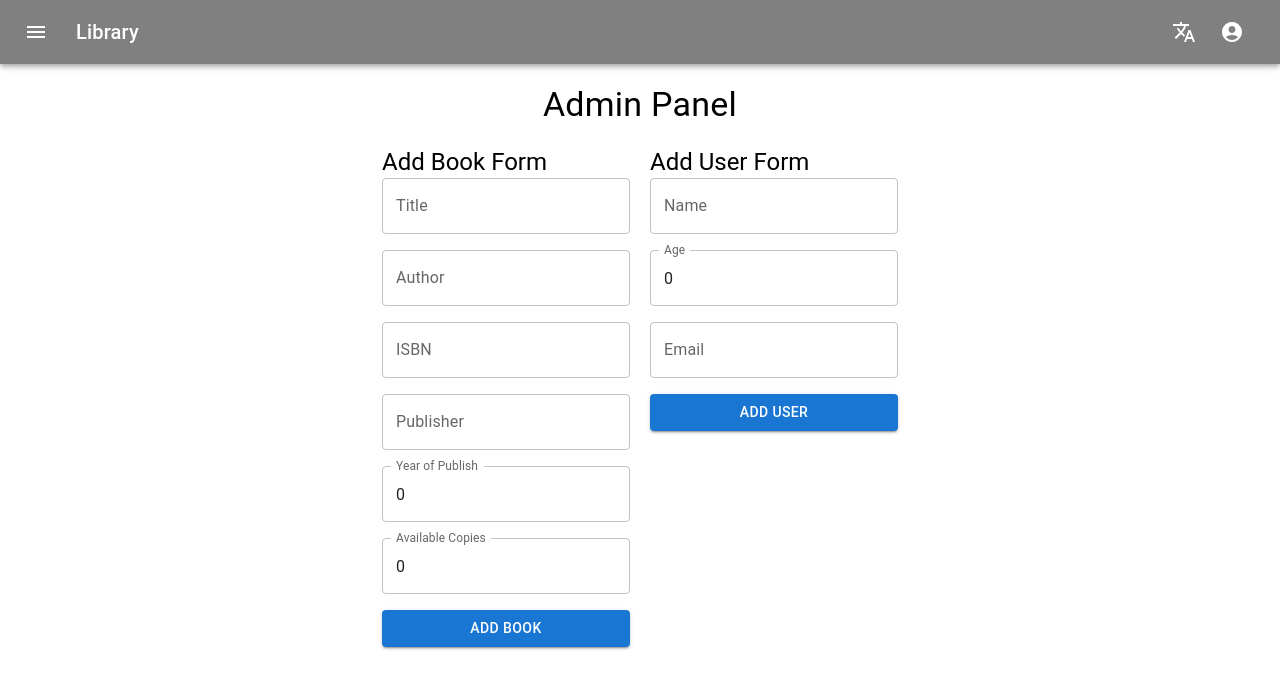
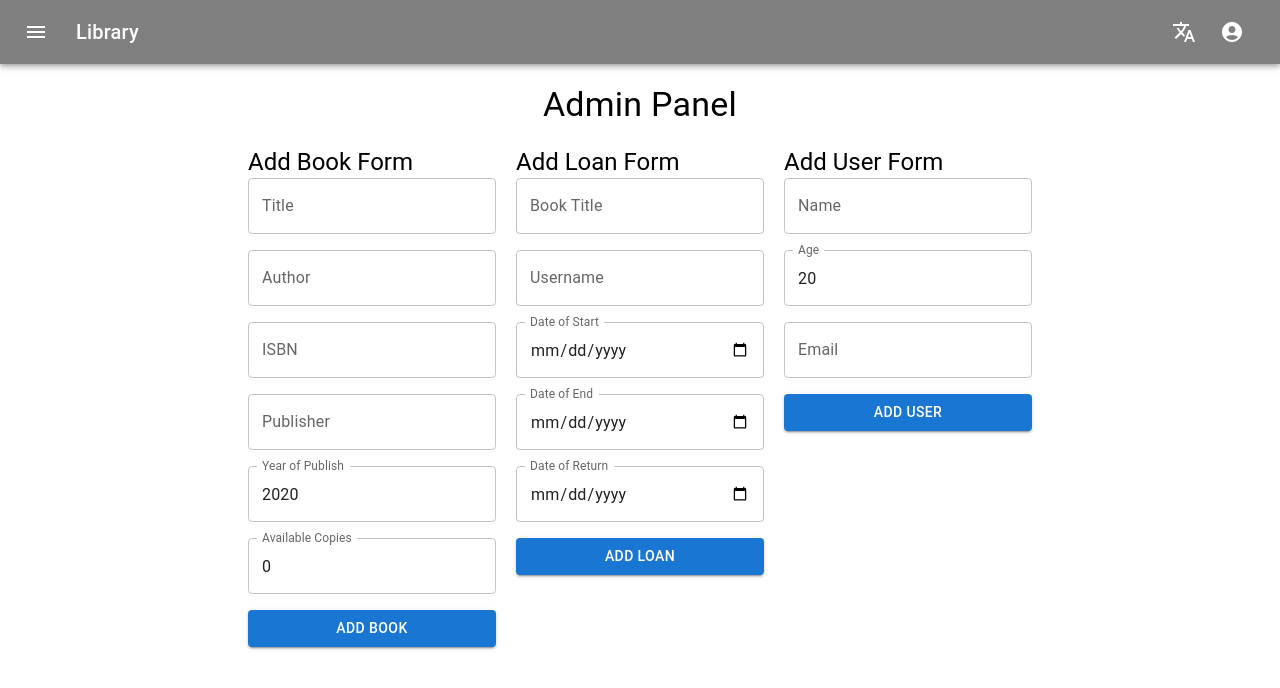
Before and after one commit to wujciak/library_front, a React (Create React App) app: page /admin in a window 1280 px wide. Shown: the top 688 px of the page. Built offline with nearby package versions, Linux system fonts and the light colour scheme.

Commit message:
Added AddLoanForm to AdminPanel and styled AdminPanel. Added some words to en-pl translation.

```diff
--- a/src/components/add-book-form/AddBookForm.tsx
+++ b/src/components/admin-panel/AddBookForm.tsx
@@ -4,9 +4,11 @@ import { Formik } from 'formik';
 import * as yup from 'yup';
 import { useApi } from '../../api/ApiProvider';
 import { CreateBookDTO } from '../../api/dto/book.dto';
+import {useTranslation} from "react-i18next";
 
 function AddBookForm() {
     const apiClient = useApi();
+    const { t } = useTranslation();
 
     const onSubmit = useCallback(
         (values: CreateBookDTO, formik: any) => {
@@ -37,7 +39,7 @@ function AddBookForm() {
                 author: '',
                 isbn: '',
                 publisher: '',
-                yearOfPublish: 0,
+                yearOfPublish: 2020,
                 availableCopies: 0
             }}
             onSubmit={onSubmit}
@@ -48,7 +50,7 @@ function AddBookForm() {
                     <Box display="flex" flexDirection="column" gap={2}>
                         <TextField
                             id="title"
-                            label="Title"
+                            label={t("Title")}
                             variant="outlined"
                             name="title"
                             onChange={formik.handleChange}
@@ -59,7 +61,7 @@ function AddBookForm() {
                         />
                         <TextField
                             id="author"
-                            label="Author"
+                            label={t("Author")}
                             variant="outlined"
                             name="author"
                             onChange={formik.handleChange}
@@ -81,7 +83,7 @@ function AddBookForm() {
                         />
                         <TextField
                             id="publisher"
-                            label="Publisher"
+                            label={t("Publisher")}
                             variant="outlined"
                             name="publisher"
                             onChange={formik.handleChange}
@@ -92,7 +94,7 @@ function AddBookForm() {
                         />
                         <TextField
                             id="yearOfPublish"
-                            label="Year of Publish"
+                            label={t("Year of Publish")}
                             variant="outlined"
                             name="yearOfPublish"
                             type="number"
@@ -104,7 +106,7 @@ function AddBookForm() {
                         />
                         <TextField
                             id="availableCopies"
-                            label="Available Copies"
+                            label={t("Available Copies")}
                             variant="outlined"
                             name="availableCopies"
                             type="number"
@@ -115,7 +117,7 @@ function AddBookForm() {
                             helperText={formik.touched.availableCopies && formik.errors.availableCopies}
                         />
                         <Button type="submit" variant="contained" color="primary">
-                            Add Book
+                            {t("Add Book")}
                         </Button>
                     </Box>
                 </form>
--- /dev/null
+++ b/src/components/admin-panel/AddLoanForm.tsx
@@ -0,0 +1,138 @@
+import React, { useCallback } from 'react';
+import { Button, TextField, Box } from '@mui/material';
+import { Formik } from 'formik';
+import * as yup from 'yup';
+import { useApi } from '../../api/ApiProvider';
+import { CreateLoanDTO } from '../../api/dto/loan.dto';
+import { useTranslation } from 'react-i18next';
+import { Book } from '../../api/dto/book.dto';
+import { User } from '../../api/dto/user.dto';
+
+function AddLoanForm() {
+    const apiClient = useApi();
+    const { t } = useTranslation();
+
+    const onSubmit = useCallback(
+        (values: any, formik: any) => {
+            const book = { title: values.bookTitle } as Book;
+            const user = { name: values.username } as User;
+            const loan: CreateLoanDTO = {
+                book,
+                user,
+                dateOfStart: values.dateOfStart,
+                dateOfEnd: values.dateOfEnd,
+                dateOfReturn: values.dateOfReturn
+            };
+
+            apiClient.createLoan(loan).then((response) => {
+                if (response.success) {
+                    formik.resetForm();
+                } else {
+                    console.error('Failed to create loan');
+                }
+            });
+        },
+        [apiClient]
+    );
+
+    const validationSchema = yup.object().shape({
+        bookTitle: yup.string().required('Book title is required'),
+        username: yup.string().required('Username is required'),
+        dateOfStart: yup.date().required('Start date is required'),
+        dateOfEnd: yup.date().required('End date is required'),
+        dateOfReturn: yup.date().notRequired()
+    });
+
+    return (
+        <Formik
+            initialValues={{
+                bookTitle: '',
+                username: '',
+                dateOfStart: '',
+                dateOfEnd: '',
+                dateOfReturn: ''
+            }}
+            onSubmit={onSubmit}
+            validationSchema={validationSchema}
+        >
+            {(formik) => (
+                <form onSubmit={formik.handleSubmit}>
+                    <Box display="flex" flexDirection="column" gap={2}>
+                        <TextField
+                            id="bookTitle"
+                            label={t("Book Title")}
+                            variant="outlined"
+                            name="bookTitle"
+                            onChange={formik.handleChange}
+                            onBlur={formik.handleBlur}
+                            value={formik.values.bookTitle}
+                            error={formik.touched.bookTitle && !!formik.errors.bookTitle}
+                            helperText={formik.touched.bookTitle && formik.errors.bookTitle}
+                        />
+                        <TextField
+                            id="username"
+                            label={t("Username")}
+                            variant="outlined"
+                            name="username"
+                            onChange={formik.handleChange}
+                            onBlur={formik.handleBlur}
+                            value={formik.values.username}
+                            error={formik.touched.username && !!formik.errors.username}
+                            helperText={formik.touched.username && formik.errors.username}
+                        />
+                        <TextField
+                            id="dateOfStart"
+                            label={t("Date of Start")}
+                            variant="outlined"
+                            name="dateOfStart"
+                            type="date"
+                            onChange={formik.handleChange}
+                            onBlur={formik.handleBlur}
+                            value={formik.values.dateOfStart}
+                            error={formik.touched.dateOfStart && !!formik.errors.dateOfStart}
+                            helperText={formik.touched.dateOfStart && formik.errors.dateOfStart}
+                            InputLabelProps={{
+                                shrink: true,
+                            }}
+                        />
+                        <TextField
+                            id="dateOfEnd"
+                            label={t("Date of End")}
+                            variant="outlined"
+                            name="dateOfEnd"
+                            type="date"
+                            onChange={formik.handleChange}
+                            onBlur={formik.handleBlur}
+                            value={formik.values.dateOfEnd}
+                            error={formik.touched.dateOfEnd && !!formik.errors.dateOfEnd}
+                            helperText={formik.touched.dateOfEnd && formik.errors.dateOfEnd}
+                            InputLabelProps={{
+                                shrink: true,
+                            }}
+                        />
+                        <TextField
+                            id="dateOfReturn"
+                            label={t("Date of Return")}
+                            variant="outlined"
+                            name="dateOfReturn"
+                            type="date"
+                            onChange={formik.handleChange}
+                            onBlur={formik.handleBlur}
+                            value={formik.values.dateOfReturn}
+                            error={formik.touched.dateOfReturn && !!formik.errors.dateOfReturn}
+                            helperText={formik.touched.dateOfReturn && formik.errors.dateOfReturn}
+                            InputLabelProps={{
+                                shrink: true,
+                            }}
+                        />
+                        <Button type="submit" variant="contained" color="primary">
+                            {t("Add Loan")}
+                        </Button>
+                    </Box>
+                </form>
+            )}
+        </Formik>
+    );
+}
+
+export default AddLoanForm;
--- a/src/components/add-user-form/AddUserForm.tsx
+++ b/src/components/admin-panel/AddUserForm.tsx
@@ -4,9 +4,11 @@ import { Formik } from 'formik';
 import * as yup from 'yup';
 import { useApi } from '../../api/ApiProvider';
 import { CreateUserDTO } from '../../api/dto/user.dto';
+import {useTranslation} from "react-i18next";
 
 function AddUserForm() {
     const apiClient = useApi();
+    const { t } = useTranslation();
 
     const onSubmit = useCallback(
         (values: CreateUserDTO, formik: any) => {
@@ -31,7 +33,7 @@ function AddUserForm() {
         <Formik
             initialValues={{
                 name: '',
-                age: 0,
+                age: 20,
                 email: ''
             }}
             onSubmit={onSubmit}
@@ -42,7 +44,7 @@ function AddUserForm() {
                     <Box display="flex" flexDirection="column" gap={2}>
                         <TextField
                             id="name"
-                            label="Name"
+                            label={t("Name")}
                             variant="outlined"
                             name="name"
                             onChange={formik.handleChange}
@@ -53,7 +55,7 @@ function AddUserForm() {
                         />
                         <TextField
                             id="age"
-                            label="Age"
+                            label={t("Age")}
                             variant="outlined"
                             name="age"
                             type="number"
@@ -65,7 +67,7 @@ function AddUserForm() {
                         />
                         <TextField
                             id="email"
-                            label="Email"
+                            label={t("Email")}
                             variant="outlined"
                             name="email"
                             onChange={formik.handleChange}
@@ -75,7 +77,7 @@ function AddUserForm() {
                             helperText={formik.touched.email && formik.errors.email}
                         />
                         <Button type="submit" variant="contained" color="primary">
-                            Add User
+                            {t("Add User")}
                         </Button>
                     </Box>
                 </form>
--- a/src/components/admin-panel/AdminPanel.tsx
+++ b/src/components/admin-panel/AdminPanel.tsx
@@ -1,9 +1,10 @@
 import React from 'react';
 import { Box, Typography } from '@mui/material';
-import MenuAppBar from "../app-bar/MenuAppBar";
-import AddBookForm from "../add-book-form/AddBookForm";
-import AddUserForm from "../add-user-form/AddUserForm";
+import MenuAppBar from "../menu-app-bar/MenuAppBar";
+import AddBookForm from "./AddBookForm";
+import AddUserForm from "./AddUserForm";
 import { useTranslation } from "react-i18next";
+import AddLoanForm from "./AddLoanForm";
 
 function AdminPanel() {
     const { t } = useTranslation();
@@ -19,6 +20,10 @@ function AdminPanel() {
                         <AddBookForm />
                     </Box>
                     <Box>
+                        <Typography variant="h5">{t('Add Loan Form')}</Typography>
+                        <AddLoanForm />
+                    </Box>
+                    <Box>
                         <Typography variant="h5">{t('Add User Form')}</Typography>
                         <AddUserForm />
                     </Box>
--- a/src/components/home-page/HomePage.tsx
+++ b/src/components/home-page/HomePage.tsx
@@ -1,5 +1,5 @@
 import {Box, Button} from "@mui/material";
-import MenuAppBar from "../app-bar/MenuAppBar";
+import MenuAppBar from "../menu-app-bar/MenuAppBar";
 import {Link, Outlet} from "react-router-dom";
 import {useTranslation} from "react-i18next";
 
--- a/src/components/list-of-books/ListOfBooks.tsx
+++ b/src/components/list-of-books/ListOfBooks.tsx
@@ -16,7 +16,7 @@ import {
     TextField,
     TablePagination
 } from '@mui/material';
-import MenuAppBar from "../app-bar/MenuAppBar";
+import MenuAppBar from "../menu-app-bar/MenuAppBar";
 import { useApi } from "../../api/ApiProvider";
 import {useTranslation} from "react-i18next";
 
--- a/src/components/list-of-loans/ListOfLoans.tsx
+++ b/src/components/list-of-loans/ListOfLoans.tsx
@@ -14,7 +14,7 @@ import {
     Typography,
     TextField
 } from "@mui/material";
-import MenuAppBar from "../app-bar/MenuAppBar";
+import MenuAppBar from "../menu-app-bar/MenuAppBar";
 import { useApi } from "../../api/ApiProvider";
 import "./ListOfLoans.css";
 import {useTranslation} from "react-i18next";
--- a/src/components/app-bar/MenuAppBar.tsx
+++ b/src/components/menu-app-bar/MenuAppBar.tsx
@@ -142,7 +142,7 @@ function MenuAppBar() {
                         onClose={handleCloseUserMenu}
                     >
                         <MenuItem onClick={handleCloseUserMenu}>{t('Profile')}</MenuItem>
-                        <MenuItem onClick={handleCloseUserMenu}>{t('Log Out')}</MenuItem>
+                        <MenuItem onClick={() => handleNavClick('/login')}>{t('Log Out')}</MenuItem>
                     </Menu>
                 </Box>
             </Toolbar>
--- a/src/locales/en.json
+++ b/src/locales/en.json
@@ -18,5 +18,14 @@
   "Book": "Book",
   "Date of Start": "Date of Start",
   "Date of End": "Date of End",
-  "Date of Return": "Date of Return"
+  "Date of Return": "Date of Return",
+  "Admin Panel": "Admin Panel",
+  "Add Book Form": "Add Book Form",
+  "Add User Form": "Add User Form",
+  "Title is required": "Title is required",
+  "Year of Publish": "Year of Publish",
+  "Name": "Name",
+  "Age": "Age",
+  "Add User": "Add User",
+  "Add Book": "Add Book"
 }
--- a/src/locales/pl.json
+++ b/src/locales/pl.json
@@ -18,5 +18,14 @@
   "Book": "Książka",
   "Date of Start": "Data rozpoczęcia wypożyczenia",
   "Date of End": "Data końca wypożyczenia",
-  "Date of Return": "Data zwrotu"
+  "Date of Return": "Data zwrotu",
+  "Admin Panel": "Panel Admina",
+  "Add Book Form": "Dodaj książkę",
+  "Add User Form": "Dodaj użytkownika",
+  "Title is required": "Tytuł jest wymagany",
+  "Year of Publish": "Rok publikacji",
+  "Name": "Imię",
+  "Age": "Wiek",
+  "Add User": "Dodaj",
+  "Add Book": "Dodaj"
 }
```
